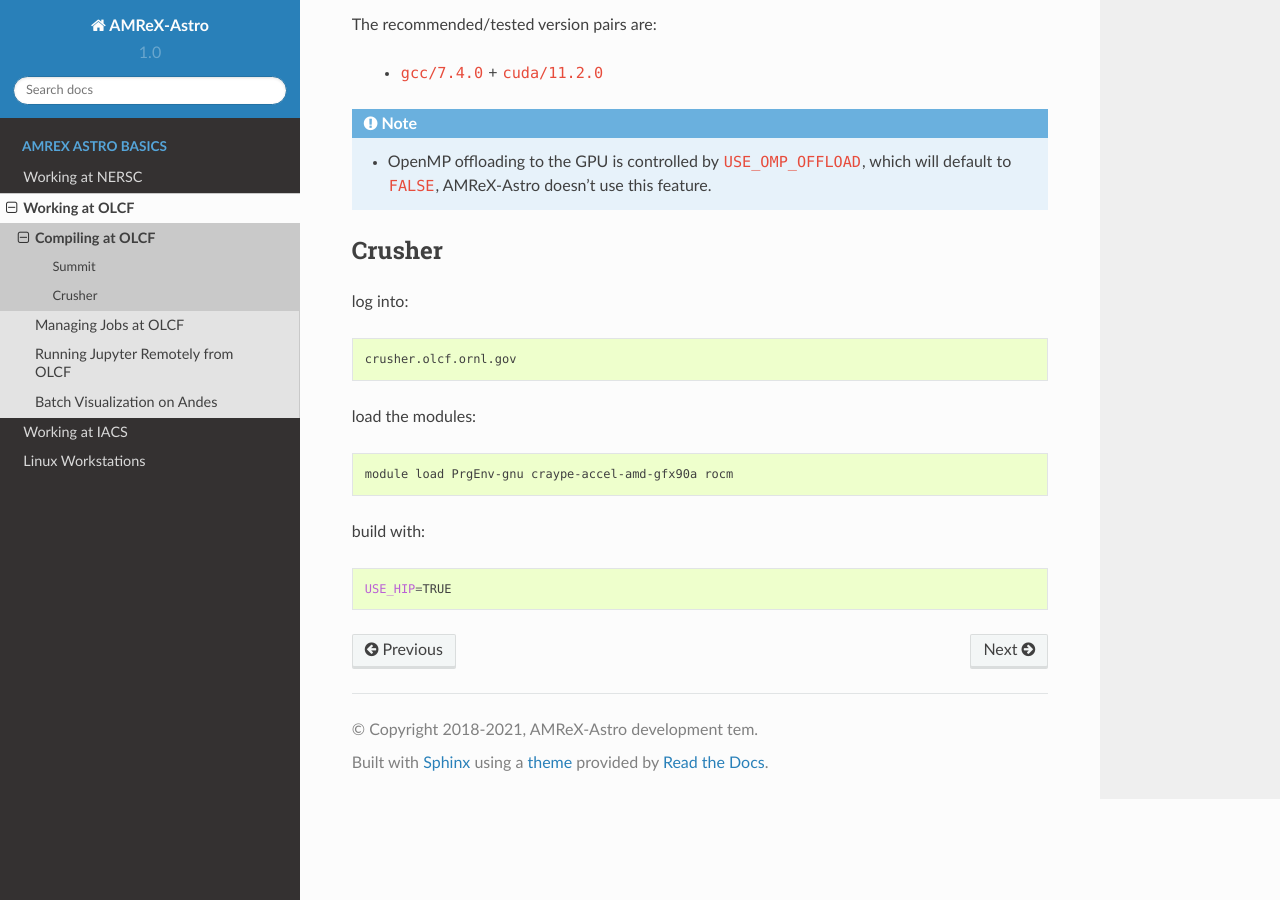
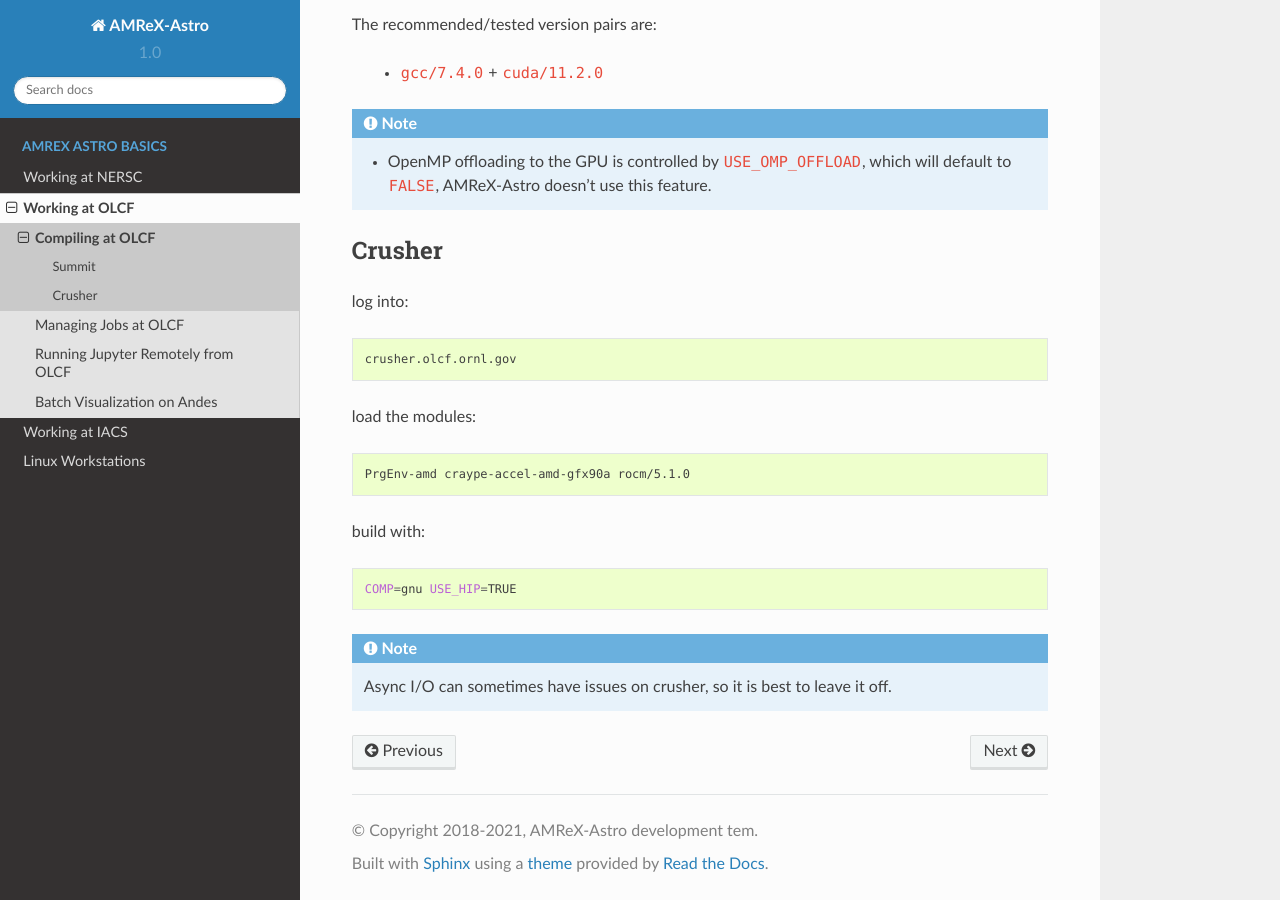
Before and after one commit to AMReX-Astro/workflow, a Sphinx documentation site: the page built from sphinx_docs/source/olcf-compilers.rst, in a window 1280 px wide and 900 px high, scrolled down 960 px. Built offline with Sphinx 7.4.7 and the Read the Docs theme 2.0.0, drawn with Linux system fonts in a browser that asks for light colours.

Commit message:
update crusher

```diff
--- a/sphinx_docs/source/olcf-compilers.rst
+++ b/sphinx_docs/source/olcf-compilers.rst
@@ -55,8 +55,14 @@
 
 load the modules::
 
-   module load PrgEnv-gnu craype-accel-amd-gfx90a rocm
+   PrgEnv-amd craype-accel-amd-gfx90a rocm/5.1.0
 
 build with::
 
-   USE_HIP=TRUE
+   COMP=gnu USE_HIP=TRUE
+
+
+.. note::
+
+   Async I/O can sometimes have issues on crusher, so it is best to
+   leave it off.
```
